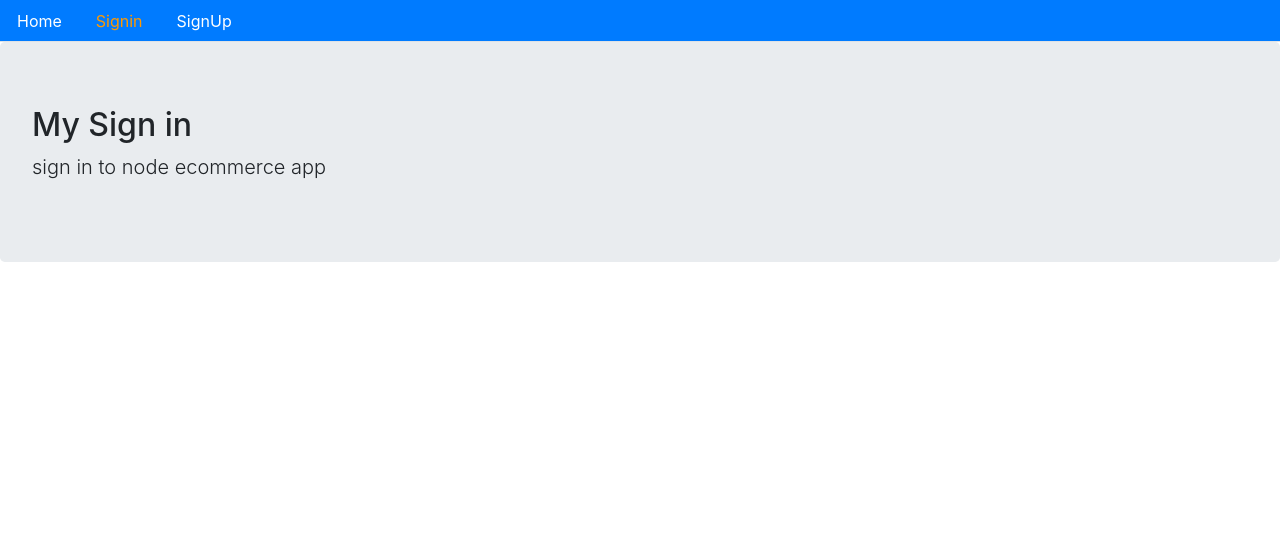
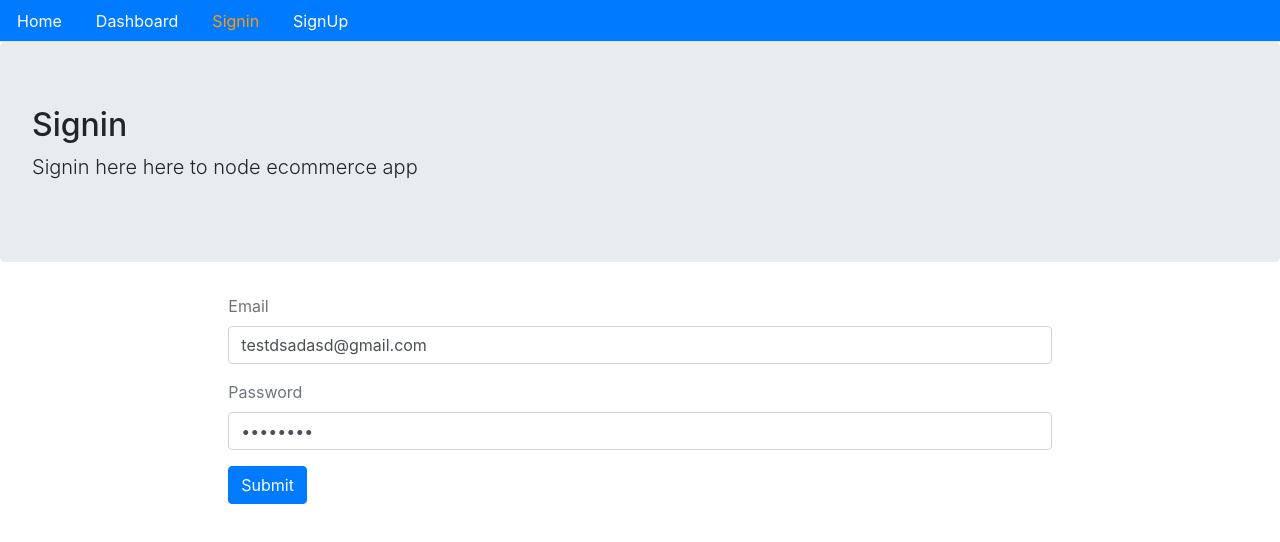
Before and after one commit to raghava2121/ecommerce-front, a React (Create React App) app: page /signin in a window 1280 px wide. Shown: the top 542 px of the page. Built offline with nearby package versions, Linux system fonts and the light colour scheme.

Commit message:
authenticate signin dashboard

```diff
--- a/src/Routes.js
+++ b/src/Routes.js
@@ -1,21 +1,23 @@
-import React from 'react';
-import { BrowserRouter, Switch, Route } from 'react-router-dom'
+import React from "react";
+import { BrowserRouter, Switch, Route } from "react-router-dom";
 
-import Signup from './user/Signup';
-import Signin from './user/Signin';
-import Home from './core/Home';
+import Signup from "./user/Signup";
+import Signin from "./user/Signin";
+import Home from "./core/Home";
+import PrivateRoute from "./auth/PrivateRoute";
+import Dashboard from "./user/userDashboard";
 
 const Routes = () => {
-    return (
-
-        <BrowserRouter>
-            <Switch>
-                <Route path='/' exact component={Home}/>
-                <Route path='/signup' exact component={Signup} />
-                <Route path='/signin' exact component={Signin} />
-            </Switch>
-        </BrowserRouter>
-    )
-}
+  return (
+    <BrowserRouter>
+      <Switch>
+        <Route path="/" exact component={Home} />
+        <Route path="/signup" exact component={Signup} />
+        <Route path="/signin" exact component={Signin} />
+        <PrivateRoute path="/dashboard" exact component={Dashboard} />
+      </Switch>
+    </BrowserRouter>
+  );
+};
 
 export default Routes;
--- /dev/null
+++ b/src/auth/PrivateRoute.js
@@ -0,0 +1,19 @@
+import React, { Component } from "react";
+import { Route, Redirect } from "react-router-dom";
+import { isAuthenticated } from "./index";
+
+const PrivateRoute = ({ component: Component, rest }) => (
+  <Route
+    {...rest}
+    render={(props) => {
+      return isAuthenticated() ? (
+        <Component {...props} />
+      ) : (
+        <Redirect
+          to={{ pathname: "/signin", state: { from: props.location } }}
+        />
+      );
+    }}
+  />
+);
+export default PrivateRoute;
--- /dev/null
+++ b/src/auth/index.js
@@ -0,0 +1,70 @@
+import { API } from "../config";
+
+export const signup = (user) => {
+  return fetch(`${API}/signup`, {
+    method: "POST",
+    headers: {
+      //   Accepts: 'application/json',
+      "Content-Type": "application/json",
+    },
+    body: JSON.stringify(user),
+  })
+    .then((response) => {
+      return response.json();
+    })
+    .catch((err) => {
+      console.log(err);
+    });
+};
+
+export const signin = (user) => {
+  return fetch(`${API}/signin`, {
+    method: "POST",
+    headers: {
+      //   Accepts: 'application/json',
+      "Content-Type": "application/json",
+    },
+    body: JSON.stringify(user),
+  })
+    .then((response) => {
+      return response.json();
+    })
+    .catch((err) => {
+      console.log(err);
+    });
+};
+
+export const authenticate = (data, next) => {
+  if (typeof window !== "undefined") {
+    localStorage.setItem("jwt", JSON.stringify(data));
+    next();
+  }
+};
+
+export const signout = (next) => {
+  if (typeof window !== "undefined") {
+    localStorage.removeItem("jwt");
+    next();
+    fetch(`${API}/signout`, {
+      method: "GET",
+    })
+      .then((response) => {
+        console.log(" signedout", response);
+      })
+      .catch((err) => {
+        console.log(err);
+      });
+  }
+};
+
+export const isAuthenticated = () => {
+  if (typeof window == "undefined") {
+    return false;
+  }
+
+  if (localStorage.getItem("jwt")) {
+    return JSON.parse(localStorage.getItem("jwt"));
+  } else {
+    return false;
+  }
+};
--- a/src/core/Menu.js
+++ b/src/core/Menu.js
@@ -1,31 +1,78 @@
-import React from 'react'
-import {Link, withRouter} from 'react-router-dom'
-
+import React from "react";
+import { Link, withRouter } from "react-router-dom";
+import { signout, isAuthenticated } from "../auth";
 const isActive = (history, path) => {
-
   if (history.location.pathname === path) {
-        return { color: '#ff9900' }
+    return { color: "#ff9900" };
   } else {
-        return { color: '#fff' }
+    return { color: "#fff" };
   }
-}
+};
 
 const Menu = ({ history }) => {
   return (
     <div>
       <ul className=" nav nav-tabs bg-primary">
         <li className=" nav-item">
-                    <Link className="nav-link" to="/" style={isActive(history, '/')}>  Home</Link>
+          <Link className="nav-link" to="/" style={isActive(history, "/")}>
+            {" "}
+            Home
+          </Link>
         </li>
         <li className=" nav-item">
-                    <Link className="nav-link" to="/signin" style={isActive(history, '/signin')}> Signin</Link>
+          <Link
+            className="nav-link"
+            to="/dashboard"
+            style={isActive(history, "/dashbard")}
+          >
+            Dashboard
+          </Link>
+        </li>
+
+        {!isAuthenticated() && (
+          <>
+            <li className=" nav-item">
+              <Link
+                className="nav-link"
+                to="/signin"
+                style={isActive(history, "/signin")}
+              >
+                {" "}
+                Signin
+              </Link>
             </li>
             <li className=" nav-item">
-                    <Link className="nav-link" to="/signup" style={isActive(history, '/signup')}> SignUp</Link>
+              <Link
+                className="nav-link"
+                to="/signup"
+                style={isActive(history, "/signup")}
+              >
+                {" "}
+                SignUp
+              </Link>
             </li>
+          </>
+        )}
+
+        {isAuthenticated() && (
+          <li className="nav-item">
+            <span
+              className="nav-link"
+              style={{ cursor: "pointer", color: "#ffff" }}
+              onClick={() =>
+                signout(() => {
+                  history.push("/");
+                })
+              }
+            >
+              {" "}
+              Signout
+            </span>
+          </li>
+        )}
       </ul>
     </div>
-    )
-}
+  );
+};
 
-export default withRouter(Menu)
+export default withRouter(Menu);
--- a/src/user/Signin.js
+++ b/src/user/Signin.js
@@ -1,8 +1,88 @@
-import React from 'react'
+import React, { useState } from 'react'
+import Layout from '../core/Layout';
+import { Link, Redirect } from 'react-router-dom';
+import { signin , authenticate} from '../auth'
 
-import Layout from '../core/Layout'
+const Signin = () => {
+    const [values, setValues] = useState({
+        password: 'test1234',
+        email: 'testdsadasd@gmail.com',
+        error: '',
+        loading: false,
+        redirectToReferrer:false
+    })
 
-const Signin = () => (<Layout title="My Sign in" description=" sign in to node ecommerce app"></Layout>
-)
+    const { email, password, error, loading, redirectToReferrer } = values;
+
+    const handleChange = name => event => {
+        setValues({ ...values, error: '', [name]: event.target.value })
+    }
+
+    const clickSubmit = (event) => {
+        event.preventDefault();
+        setValues({ ...values, error: false, loading:false })
+        signin({ email, password })
+            .then(data => {
+                console.log("data",data)
+                if (data.error) {
+                    setValues({ ...values, error: data.error, loading: false , redirectToReferrer:false})
+                } else {
+                    authenticate( data, () => {
+                        setValues({
+                            ...values,
+                            loading: false,
+                            redirectToReferrer: true
+
+                        })
+                    })
+
+                }
+            })
+    }
+
+
+    const signUpForm = () => (
+        <form>
+            <div className="form-group">
+                <label className="text-muted"> Email</label>
+                <input onChange={handleChange('email')} value={email} type="email" className="form-control" />
+            </div>
+            <div className="form-group">
+                <label className="text-muted"> Password</label>
+                <input onChange={handleChange('password')} value={password} type="password" className="form-control" />
+            </div>
+            <button className="btn btn-primary" onClick={clickSubmit}> Submit</button>
+        </form>
+    )
+
+    const showError = () => (
+        <div className="alert alert-danger" style={{ display: error ? '' : 'none' }}> {error}</div>
+
+    )
+    const showLoading = () => (
+         loading && <div > <h2> ...loading</h2>
+             </div>
+
+    )
+
+    const redirectUser = () => {
+        if(redirectToReferrer){
+            return <Redirect to="/"/>
+        }
+    }
+    return (
+
+        <Layout title="Signin " description=" Signin here here to node ecommerce app" className='container col-md-8 offset-md-2'>
+            <div>
+                {showError()}
+                {showLoading()}
+                {redirectUser()}
+                {signUpForm()}</div>
+
+        </Layout>
+    )
+
+}
+
 
 export default Signin
--- a/src/user/Signup.js
+++ b/src/user/Signup.js
@@ -1,7 +1,7 @@
 import React, { useState } from 'react'
 import Layout from '../core/Layout';
-import { API } from '../config'
 import { Link } from 'react-router-dom';
+import { signup } from '../auth'
 
 const Signup = () => {
     const [values, setValues] = useState({
@@ -42,22 +42,7 @@ const Signup = () => {
             })
     }
 
-    const signup = (user) => {
-        return fetch(`${API}/signup`, {
-            method: 'POST',
-            headers: {
-                //   Accepts: 'application/json',
-                'Content-Type': 'application/json'
-            },
-            body: JSON.stringify(user),
 
-        }).then((response) => {
-            return response.json()
-        }).catch((err) => {
-            console.log(err)
-        })
-
-    }
 
     const signUpForm = () => (
         <form>
--- /dev/null
+++ b/src/user/userDashboard.js
@@ -0,0 +1,16 @@
+import React from "react";
+import Layout from "../core/Layout";
+
+const Dashboard = () => {
+  return (
+    <Layout
+      title="dashboard "
+      description=" dashboard home here here to node ecommerce app"
+      className="container col-md-8 offset-md-2"
+    >
+      <div>dashboard</div>
+    </Layout>
+  );
+};
+
+export default Dashboard;
```
Lines whose indentation alone changed are shown as unchanged.
